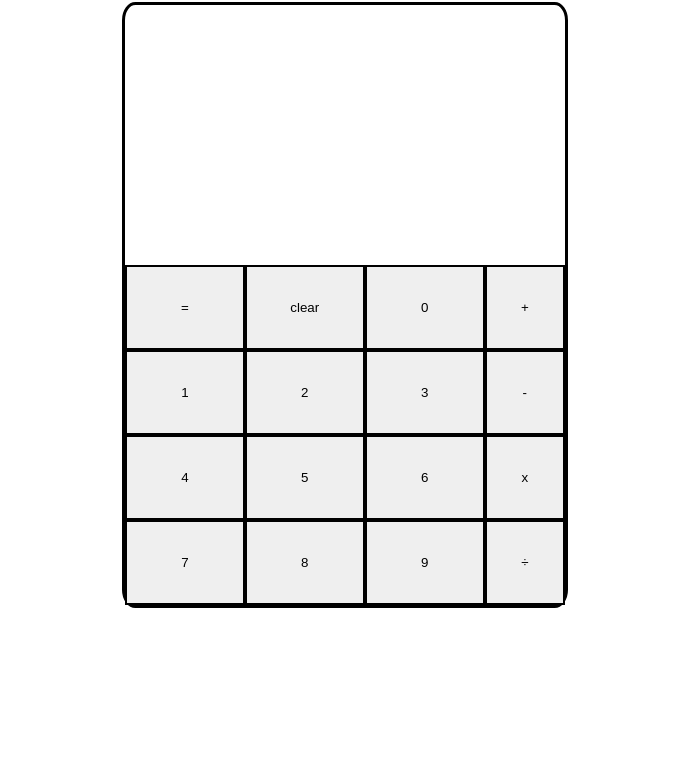
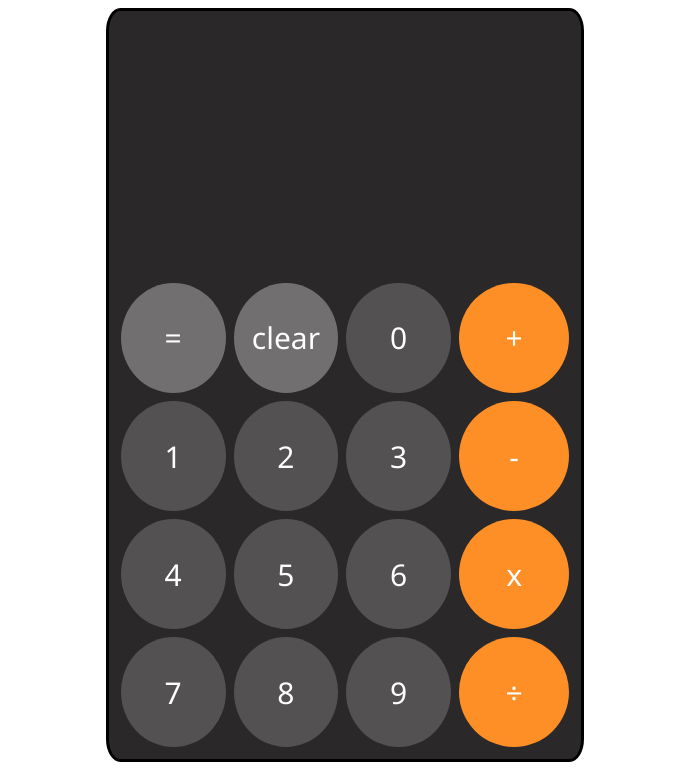
Before and after one commit to GospelExcel/calculator, a plain HTML site: page index.html in a window 1280 px wide. Shown: the part 86-856 px from the top of the page, without its empty margins (295-985 px from the left). Before the commit the page ends 816 px from the top, so only its background shows below. Drawn offline with Linux system fonts and the light colour scheme.

Commit message:
Add finishing touches to MVP

```diff
--- a/index.html
+++ b/index.html
@@ -8,13 +8,13 @@
     <link rel="stylesheet" href="style.css">
 </head>
 <body>
-    <h1>Gospel's World Shattering Calculator</h1>
+    <h1>Gospel's Industry Disrupting Calculator</h1>
     <div id="whole_calculator">
         <div id="display"></div>
         <div id="buttons">
             <div id="keypad">
-                <button class="calc_button" id="equals">=</button>
-                <button class="calc_button" id="clear">clear</button>
+                <button class="calc_button special" id="equals">=</button>
+                <button class="calc_button special" id="clear">clear</button>
             </div>
             <div id="operators">
                 <button class="calc_button operator" id="addition">+</button>
--- a/script.js
+++ b/script.js
@@ -10,6 +10,7 @@ for(let i = 0; i < 10; i++) {
     const newButton = document.createElement('button');
     newButton.textContent = `${i}`;
     newButton.classList.add('calc_button');
+    newButton.classList.add('digit')
     newButton.addEventListener('click', (e) => appendToDisplay(newButton.textContent));
     keypad.appendChild(newButton);
 }
--- a/style.css
+++ b/style.css
@@ -1,3 +1,7 @@
+* {
+    font-family:'Segoe UI', Tahoma, Geneva, Verdana, sans-serif
+}
+
 body {
     display: flex;
     flex-direction: column;
@@ -5,13 +9,15 @@ body {
     min-height: 100vh;
 }
 
+
 #whole_calculator {
     min-height: 75vh;
-    min-width: 55vh;
+    min-width: 50vh;
     border-style: solid;
     display: flex;
     flex-direction: column;
     border-radius: 3%;
+    background-color: rgb(42,40,41);
 }
 
 #display {
@@ -20,28 +26,60 @@ body {
     justify-content: end;
     align-items: end;
     padding: 50px;
-    font-size: xx-large;
+    font-size: 100px;
+    color: white;
 }
 
 #buttons {
     display: flex;
     flex-direction: row;
     flex-grow: 1;
+    gap: 8px;
+    padding: 12px;
 }
 
 #keypad {
     display: flex;
     flex-wrap: wrap;
-    flex-grow: 1;
-}
-
-.calc_button {
-    flex-basis: 33.3333%;
-    border-style: solid;
+    flex: 3;
+    gap: 8px;
+    /* border-style: solid; */
 }
 
 #operators {
     display: flex;
     flex-direction: column;
-    flex-grow: 1;
+    gap: 8px;
+    flex: 1;
+    /* border-style: solid; */
 }
+
+
+.calc_button {
+    border-style: none;
+    border-radius: 50%;
+    aspect-ratio: 1;
+    color: white;
+    font-size: 30px;
+    padding: 3px;
+}
+
+#keypad .calc_button {
+    flex-basis: calc( (100% - 16px) / 3);
+}
+
+#operators .calc_button {
+    flex-basis: 100%;
+}
+
+.digit {
+    background-color: rgb(83,81,82);
+}
+
+.special {
+    background-color: rgb(113,111,112);
+}
+
+.operator {
+    background-color: rgb(253,143,38);
+}
```
